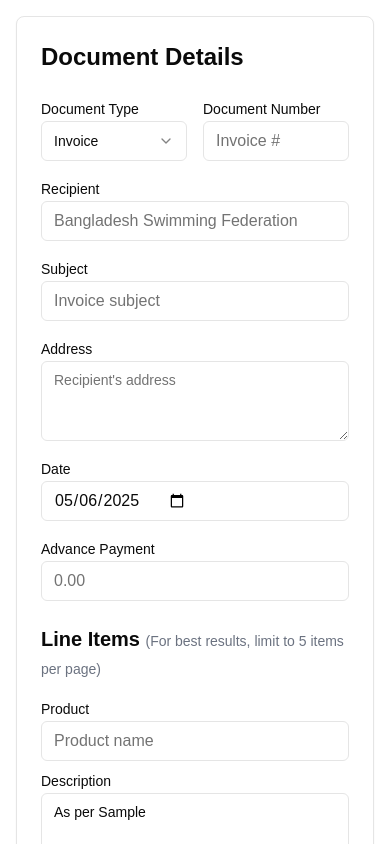
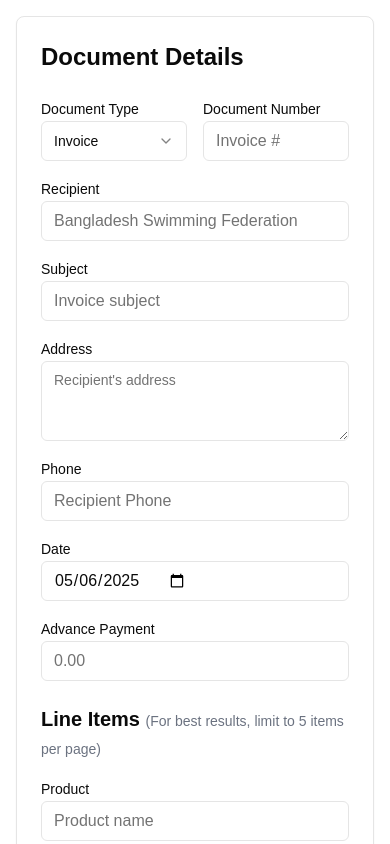
Before and after one commit to barnick-engineering/barnick-invoice, a Next.js app: page / in a window 390 px wide. Shown: the top 844 px of the page. Built offline with nearby package versions, Linux system fonts and the light colour scheme.

Commit message:
added phone number into invoice

```diff
--- a/components/invoice-generator.tsx
+++ b/components/invoice-generator.tsx
@@ -25,6 +25,7 @@ const defaultDataTemplates: Record<string, InvoiceData> = {
     recipient: "",
     subject: "",
     address: "",
+    phone: "",
     date: new Date().toISOString().split("T")[0],
     lineItems: [
       {
@@ -49,6 +50,7 @@ const defaultDataTemplates: Record<string, InvoiceData> = {
     recipient: "",
     subject: "",
     address: "",
+    phone: "",
     date: new Date().toISOString().split("T")[0],
     lineItems: [
       {
@@ -73,6 +75,7 @@ const defaultDataTemplates: Record<string, InvoiceData> = {
     recipient: "",
     subject: "",
     address: "",
+    phone: "",
     date: new Date().toISOString().split("T")[0],
     lineItems: [
       {
@@ -379,6 +382,18 @@ export default function InvoiceGenerator() {
             </div>
 
             <div>
+              <Label htmlFor="subject">Phone</Label>
+              <Input
+                id="subject"
+                value={invoiceData.phone}
+                onChange={(e) =>
+                  setInvoiceData({ ...invoiceData, phone: e.target.value })
+                }
+                placeholder="Recipient Phone"
+              />
+            </div>
+
+            <div>
               <Label htmlFor="date">Date</Label>
               <Input
                 id="date"
--- a/components/invoice-preview.tsx
+++ b/components/invoice-preview.tsx
@@ -132,6 +132,16 @@ export default function InvoicePreview({ data }: InvoicePreviewProps) {
               <div className="text-[#1e4e6c] font-medium">ADDRESS</div>
               <div className="font-medium text-gray-800 whitespace-pre-line">
                 {data.address || "123 Main Street, Dhaka, Bangladesh"}
+              </div>
+            </>
+          )}
+
+
+          {data.phone && data.phone.length > 0 && (
+            <>
+              <div className="text-[#1e4e6c] font-medium">PHONE</div>
+              <div className="font-medium text-gray-800 whitespace-pre-line">
+                {data.phone || "0188228828282"}
               </div>
             </>
           )}
```
Also changed, not shown: types/invoice.ts (+20 -19 lines).
